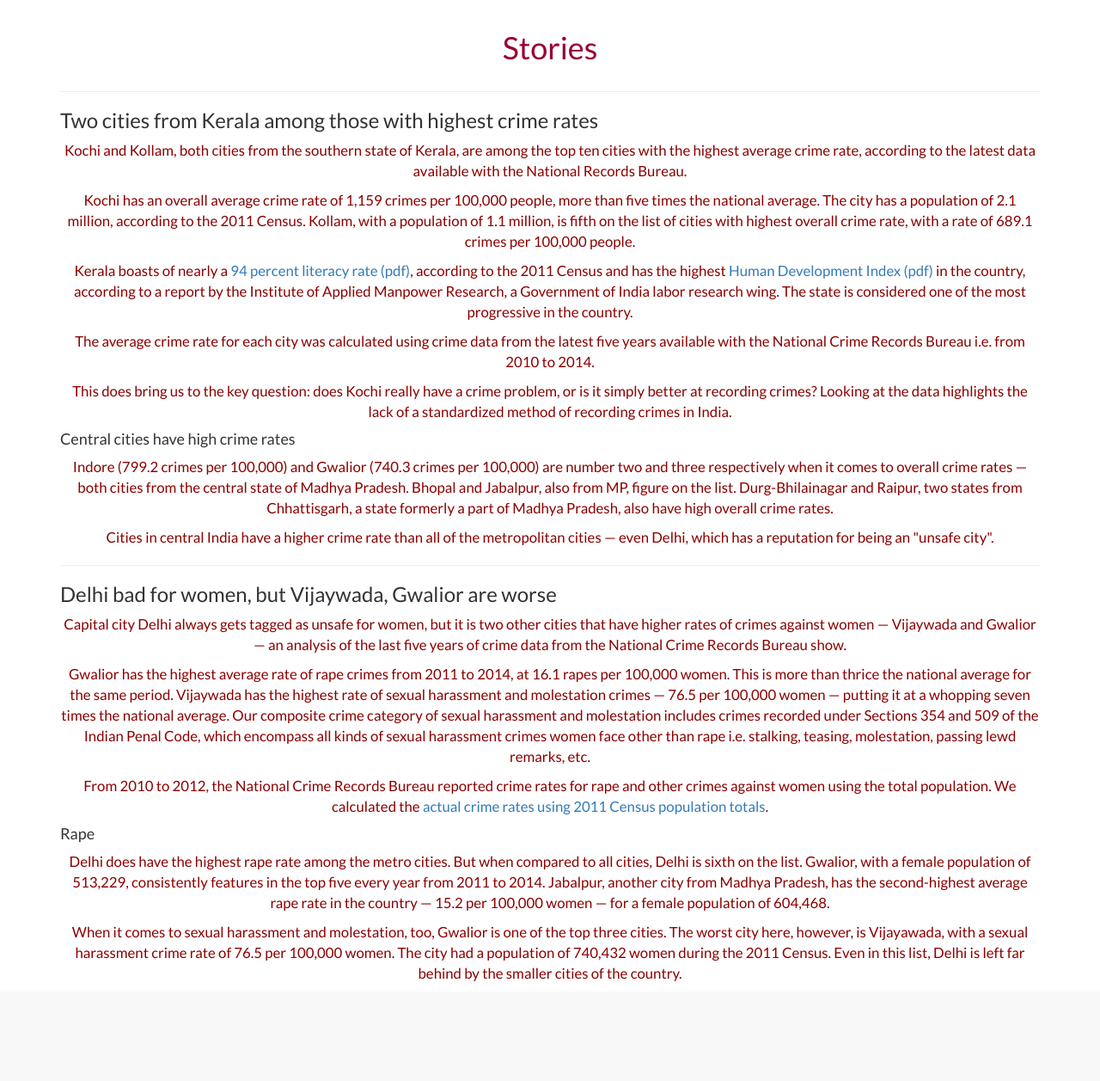
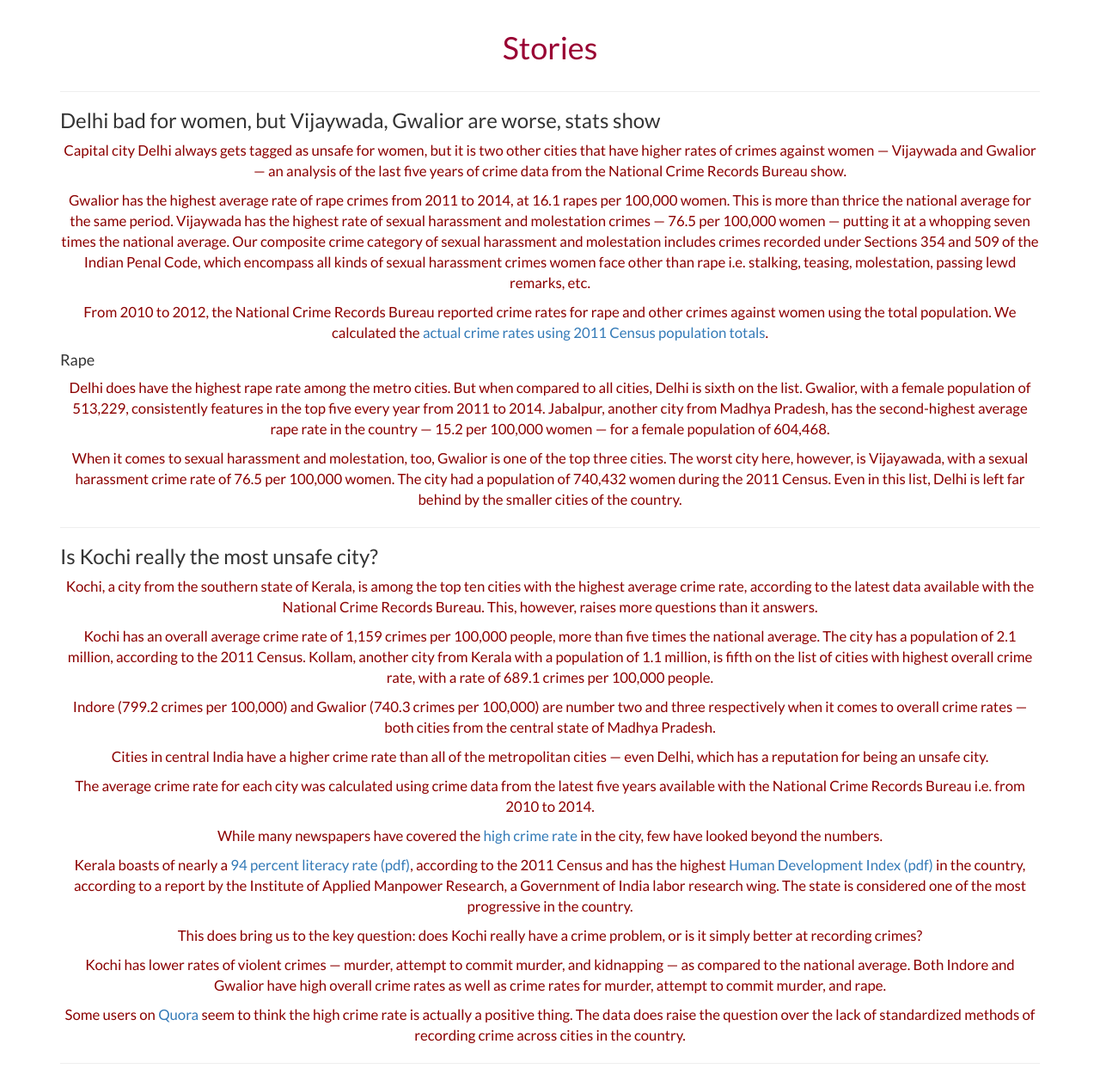
Before and after one commit to crime-in-india/app, a Flask app: template templates/stories.html in a window 1280 px wide. Shown: the part 72-1329 px from the top of the page at 86% size. Before the commit the page ends 1213 px from the top, so only its background shows below. Run offline with Flask 2, Linux system fonts and the light colour scheme; the template is opened without the code that fills it, so the values that code supplies are empty; some libraries are stand-ins or nearby versions.

Commit message:
Modified stories

```diff
--- a/app.py
+++ b/app.py
@@ -260,8 +260,11 @@ def data_table():
     data = list(csv.DictReader(i))
 
   total = [d for d in data if d['crime_name'] == 'Total cognizable crimes under IPC']
+  india = [d for d in data if d['city'] == 'India']
+  data = [d for d in data if d['crime_name'] != 'Total cognizable crimes under IPC' and d['city'] != 'India']
 
-  data = [d for d in data if d['crime_name'] != 'Total cognizable crimes under IPC']
+  for row in india:
+    data.append(row)
 
   return render_template(template, master=data, total=total)
 
--- a/templates/about.html
+++ b/templates/about.html
@@ -9,13 +9,13 @@
     </div>
 
     <h3>Why this project?</h3>
-    <p class="desc">Accessing India's crime data has always been painful. The <a href="http://ncrb.gov.in">National Crime Records Bureau</a> releases a report more than 600 pages long, detailing the different kinds of crimes recorded in the country. Below is a screenshot from the latest report i.e. 2014.</p>
+    <p class="desc">For a country of 1.2 billion people, India doesn't have a single public data portal that provides easy access to crime data. Getting India's crime data has always been painful. The <a href="http://ncrb.gov.in">National Crime Records Bureau</a> releases an annual report more than 600 pages long, detailing the different kinds of crimes recorded in the country. Below is a screenshot from the latest report i.e. 2014.</p>
 
     <img class="img-responsive screenshot" src="{{url_for('static', filename='assets/table2.jpg')}}">
 
-    <p class="desc">This report goes on for hundreds of pages with different tables. Every year, journalists, social scientists, academics and anybody else interested in this data spend hours ploughing through these dense PDF documents to analyze the data.</p>
+    <p class="desc">This report goes on for hundreds of pages with different tables and charts. Every year, journalists, social scientists, academics and anybody else interested in this data spend hours ploughing through these dense PDF documents to analyze and process this information.</p>
 
-    <p class="desc">And if you want to compare crimes across cities and different years, all you can do is download the PDFs for each year and keep switching screens.</p>
+    <p class="desc">And if you want to compare crimes across cities and different years, all you can do is download the PDFs for each year and manually put together a spreadsheet for analysis.</p>
 
     <h3>How does this website help?</h3>
     <p class="desc">This application frees the data trapped in these PDFs, so that you can easily <span class="highlight">compare crimes in different cities and across different years</span>. You can choose a city and know which crimes are affecting its people the most. Or you can choose a crime and know which cities have the highest rates of that particular crime.</p>
--- a/templates/index.html
+++ b/templates/index.html
@@ -19,7 +19,7 @@
       </div>
 
       <div id="big-wrapper">
-        <p class="big-text text-justify">Know your city and its crime history. Track different kinds of crimes.</p>
+        <p class="big-text text-justify">Know your city and its crime records. Track different kinds of crimes.</p>
 
         <p class="text-center">Click on a city on the map or choose from the menu. Choose <a href="#scroll-point"> crime categories</a>. Or read <a href="{{url_for('story_page')}}"> our stories</a>.</p>
       </div>
--- a/templates/stories.html
+++ b/templates/stories.html
@@ -12,38 +12,14 @@
     <hr>
 
     <article>
-      <h3>Two cities from Kerala among those with highest crime rates</h3>
-      <p class="desc">Kochi and Kollam, both cities from the southern state of Kerala, are among the top ten cities with the highest average crime rate, according to the latest data available with the National Records Bureau.</p>
-
-      <p class="desc">Kochi has an overall average crime rate of 1,159 crimes per 100,000 people, more than five times the national average. The city has a population of 2.1 million, according to the 2011 Census. Kollam, with a population of 1.1 million, is fifth on the list of cities with highest overall crime rate, with a rate of 689.1 crimes per 100,000 people.</p>
-
-      <p class="desc">Kerala boasts of nearly a <a href="http://www.censusindia.gov.in/2011-prov-results/data_files/india/Final_PPT_2011_chapter6.pdf">94 percent literacy rate (pdf)</a>, according to the 2011 Census and has the highest <a href="http://www.im4change.org/docs/340IHDR_Summary.pdf">Human Development Index (pdf)</a> in the country, according to a report by the Institute of Applied Manpower Research, a Government of India labor research wing. The state is considered one of the most progressive in the country.</p>
-
-      <p class="desc">The average crime rate for each city was calculated using crime data from the latest five years available with the National Crime Records Bureau i.e. from 2010 to 2014.</p>
-
-      <div id="story1"></div>
-
-      <p class="desc">This does bring us to the key question: does Kochi really have a crime problem, or is it simply better at recording crimes? Looking at the data highlights the lack of a standardized method of recording crimes in India.</p>
-
-      <h4>Central cities have high crime rates</h4>
-      <p class="desc">Indore (799.2 crimes per 100,000) and Gwalior (740.3 crimes per 100,000) are number two and three respectively when it comes to overall crime rates &mdash; both cities from the central state of Madhya Pradesh. Bhopal and Jabalpur, also from MP, figure on the list. Durg-Bhilainagar and Raipur, two states from Chhattisgarh, a state formerly a part of Madhya Pradesh, also have high overall crime rates.</p>
-
-      <p class="desc">Cities in central India have a higher crime rate than all of the metropolitan cities &mdash; even Delhi, which has a reputation for being an "unsafe city".</p>
-
-      <!-- <p class="desc"></p> -->
-    </article>
-
-    <hr>
-
-    <article>
-      <h3>Delhi bad for women, but Vijaywada, Gwalior are worse</h3>
+      <h3>Delhi bad for women, but Vijaywada, Gwalior are worse, stats show</h3>
       <p class="desc">Capital city Delhi always gets tagged as unsafe for women, but it is two other cities that have higher rates of crimes against women &mdash; Vijaywada and Gwalior &mdash; an analysis of the last five years of crime data from the National Crime Records Bureau show.</p>
 
       <p class="desc">Gwalior has the highest average rate of rape crimes from 2011 to 2014, at 16.1 rapes per 100,000 women. This is more than thrice the national average for the same period. Vijaywada has the highest rate of sexual harassment and molestation crimes &mdash; 76.5 per 100,000 women &mdash; putting it at a whopping seven times the national average. Our composite crime category of sexual harassment and molestation includes crimes recorded under Sections 354 and 509 of the Indian Penal Code, which encompass all kinds of sexual harassment crimes women face other than rape i.e. stalking, teasing, molestation, passing lewd remarks, etc.</p>
 
       <div id="story21"></div>
 
-      <p class="desc">From 2010 to 2012, the National Crime Records Bureau reported crime rates for rape and other crimes against women using the total population. We calculated the <a href="/about">actual crime rates using 2011 Census population totals</a>.</p>
+      <p class="desc">From 2010 to 2012, the National Crime Records Bureau reported crime rates for rape and other crimes against women using the total population. We calculated the <a href="{{url_for('about')}}">actual crime rates using 2011 Census population totals</a>.</p>
 
       <h4>Rape</h4>
       <p class="desc">Delhi does have the highest rape rate among the metro cities. But when compared to all cities, Delhi is sixth on the list. Gwalior, with a female population of 513,229, consistently features in the top five every year from 2011 to 2014. Jabalpur, another city from Madhya Pradesh, has the second-highest average rape rate in the country &mdash; 15.2 per 100,000 women &mdash; for a female population of 604,468.</p>
@@ -52,6 +28,37 @@
 
       <div id="story22"></div>
     </article>
+
+    <hr>
+
+    <article>
+      <h3>Is Kochi really the most unsafe city?</h3>
+      <p class="desc">Kochi, a city from the southern state of Kerala, is among the top ten cities with the highest average crime rate, according to the latest data available with the National Crime Records Bureau. This, however, raises more questions than it answers.</p>
+
+      <p class="desc">Kochi has an overall average crime rate of 1,159 crimes per 100,000 people, more than five times the national average. The city has a population of 2.1 million, according to the 2011 Census. Kollam, another city from Kerala with a population of 1.1 million, is fifth on the list of cities with highest overall crime rate, with a rate of 689.1 crimes per 100,000 people.</p>
+
+      <div id="story1"></div>
+
+       <p class="desc">Indore (799.2 crimes per 100,000) and Gwalior (740.3 crimes per 100,000) are number two and three respectively when it comes to overall crime rates &mdash; both cities from the central state of Madhya Pradesh.</p>
+
+      <p class="desc">Cities in central India have a higher crime rate than all of the metropolitan cities &mdash; even Delhi, which has a reputation for being an unsafe city.</p>
+
+      <p class="desc">The average crime rate for each city was calculated using crime data from the latest five years available with the National Crime Records Bureau i.e. from 2010 to 2014.</p>
+
+      <p class="desc">While many newspapers have covered the <a href="http://archives.deccanchronicle.com/130619/news-current-affairs/article/kochi-top-crime-rate-chart">high</a> <a href="http://www.newindianexpress.com/cities/thiruvananthapuram/Kerala-tops-NCRB-crime-list/2013/06/20/article1643521.ece"> crime</a> <a href="http://blogs.wsj.com/indiarealtime/2012/10/15/delhi-journal-the-capital-of-crime-not-really/"> rate</a> in the city, few have looked beyond the numbers.</p>
+
+      <p class="desc">Kerala boasts of nearly a <a href="http://www.censusindia.gov.in/2011-prov-results/data_files/india/Final_PPT_2011_chapter6.pdf">94 percent literacy rate (pdf)</a>, according to the 2011 Census and has the highest <a href="http://www.im4change.org/docs/340IHDR_Summary.pdf">Human Development Index (pdf)</a> in the country, according to a report by the Institute of Applied Manpower Research, a Government of India labor research wing. The state is considered one of the most progressive in the country.</p>
+
+      <p class="desc">This does bring us to the key question: does Kochi really have a crime problem, or is it simply better at recording crimes?</p>
+
+      <p class="desc">Kochi has lower rates of violent crimes &mdash; murder, attempt to commit murder, and kidnapping &mdash; as compared to the national average. Both Indore and Gwalior have high overall crime rates as well as crime rates for murder, attempt to commit murder, and rape.</p>
+
+      <p class="desc">Some users on <a href="https://www.quora.com/Why-does-Kerala-have-a-higher-crime-rate-even-though-most-of-the-population-is-well-educated">Quora</a> seem to think the high crime rate is actually a positive thing. The data does raise the question over the lack of standardized methods of recording crime across cities in the country.</p>
+
+      <!-- <p class="desc"></p> -->
+    </article>
+
+    <hr>
 
     <!-- <article>
       <h3></h3>
```
